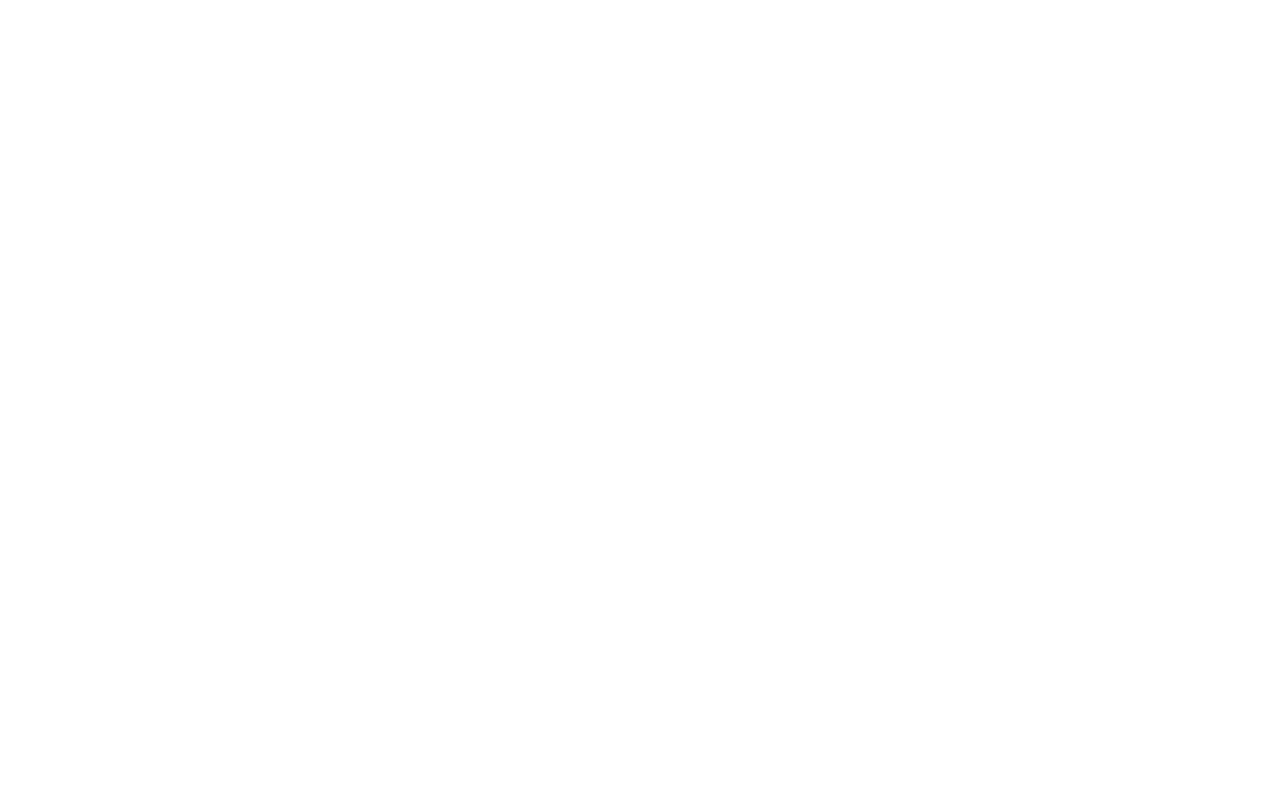
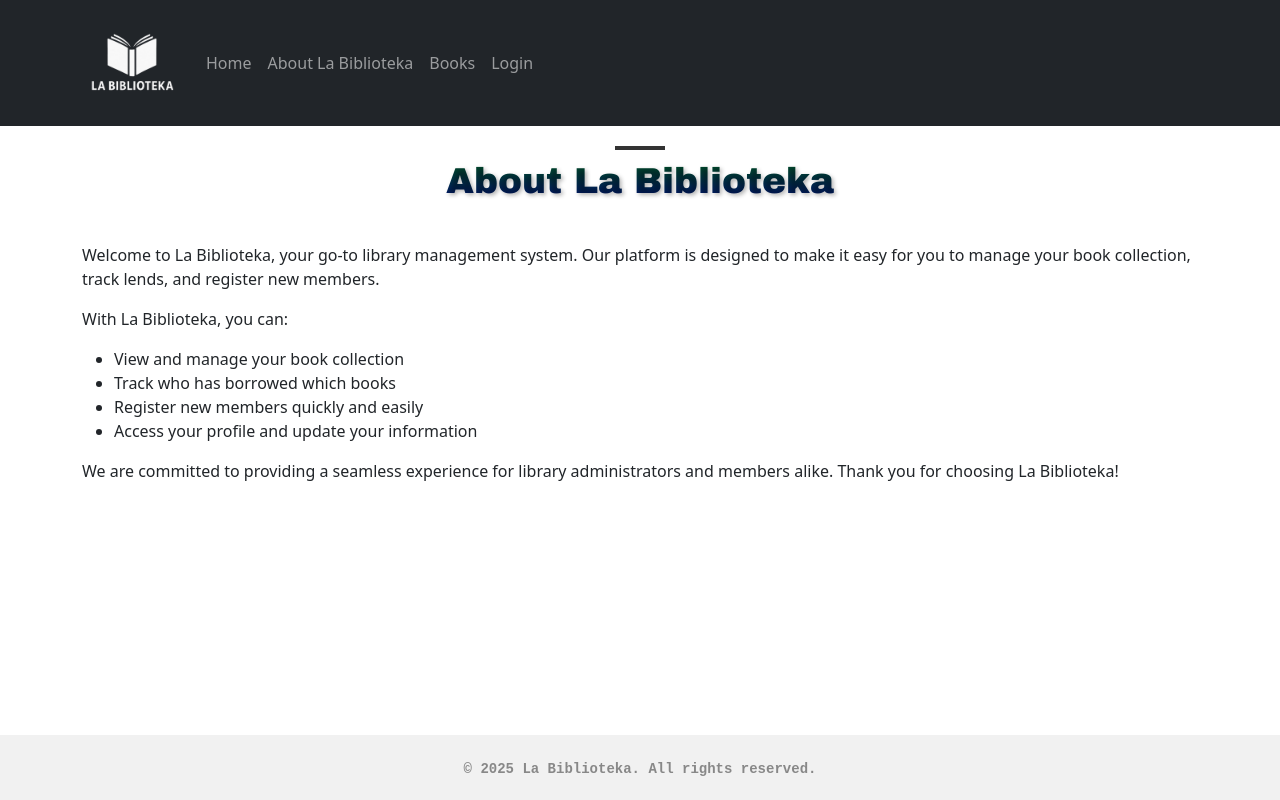
Before and after one commit to elab-development/internet-tehnologije-2024-projekat-appbiblioteka_20210263_20210292, a React (Create React App) app in the folder biblioteka-react/: page /about in a window 1280 px wide. Built offline with nearby package versions, Linux system fonts and the light colour scheme.

Commit message:
rutiranje app js i css

```diff
--- a/biblioteka-react/src/App.css
+++ b/biblioteka-react/src/App.css
@@ -1,38 +1,95 @@
-.App {
-  text-align: center;
+body {
+    margin: 0;
+    font-family: -apple-system, BlinkMacSystemFont, 'Segoe UI', Roboto, Oxygen,
+        Ubuntu, Cantarell, 'Open Sans', 'Helvetica Neue', sans-serif;
+    -webkit-font-smoothing: antialiased;
+    -moz-osx-font-smoothing: grayscale;
 }
 
-.App-logo {
-  height: 40vmin;
-  pointer-events: none;
+code {
+    font-family: source-code-pro, Menlo, Monaco, Consolas, 'Courier New',
+        monospace;
 }
 
-@media (prefers-reduced-motion: no-preference) {
-  .App-logo {
-    animation: App-logo-spin infinite 20s linear;
-  }
+footer {
+    text-align: center;
+    padding: 20px;
+    background-color: #f1f1f1;
+    position: fixed;
+    width: 100%;
+    bottom: 0;
 }
 
-.App-header {
-  background-color: #282c34;
-  min-height: 100vh;
-  display: flex;
-  flex-direction: column;
-  align-items: center;
-  justify-content: center;
-  font-size: calc(10px + 2vmin);
-  color: white;
+footer span {
+    color: #888;
+    font-size: 14px;
+    font-weight: bold;
+    font-family: 'Courier New', Courier, monospace;
 }
 
-.App-link {
-  color: #61dafb;
+.header h1 {
+    text-align: center;
+    margin-top: 20px;
+    font-size: 36px;
+    font-weight: bold;
+    font-family: 'Arial Black', Gadget, sans-serif;
+    background: -webkit-linear-gradient(#006400, #00008B);
+    -webkit-background-clip: text;
+    -webkit-text-fill-color: transparent;
+    position: relative;
+    padding-bottom: 10px;
+    text-shadow: 2px 2px 4px rgba(0, 0, 0, 0.3);
+}
+.header h1:before {
+    content: "";
+    display: block;
+    width: 50px;
+    height: 4px;
+    background-color: #333;
+    margin: 0 auto 10px auto;
 }
 
-@keyframes App-logo-spin {
-  from {
-    transform: rotate(0deg);
-  }
-  to {
-    transform: rotate(360deg);
-  }
+.card-container {
+    display: flex;
+    gap: 1.5rem;
+    flex-wrap: wrap;
+    justify-content: center;
 }
+
+.count-card {
+    flex: 1 1 200px;
+    background: #f9f9f9;
+    border-radius: 15px;
+    padding: 1.5rem;
+    text-align: center;
+    box-shadow: 0 4px 10px rgba(0,0,0,0.1);
+    transition: transform 0.2s ease, box-shadow 0.2s ease;
+}
+
+.count-card:hover {
+    transform: translateY(-5px);
+    box-shadow: 0 8px 20px rgba(0,0,0,0.15);
+}
+
+.count-card i {
+    font-size: 2.5rem;
+    color: #444;
+    margin-bottom: 0.5rem;
+}
+
+.count-card h2 {
+    font-size: 2rem;
+    margin: 0.5rem 0;
+    color: #000;
+}
+
+.count-card p {
+    font-size: 1rem;
+    color: #555;
+    margin: 0;
+}
+
+.content {
+    margin-top: 30px;
+    margin-bottom: 100px;
+}
--- a/biblioteka-react/src/App.js
+++ b/biblioteka-react/src/App.js
@@ -1,11 +1,56 @@
 import logo from './logo.svg';
 import './App.css';
 import 'bootstrap/dist/css/bootstrap.min.css';
+import Footer from "./components/Footer";
+import NavbarMenu from "./components/NavbarMenu";
+import Header from "./components/Header";
+import {Container} from "react-bootstrap";
+import {BrowserRouter, Route, Routes} from "react-router-dom";
+import Home from "./pages/Home";
+import About from "./pages/About";
+import Profile from "./pages/Profile";
+import Admin from "./pages/Admin";
+import Books from "./pages/Books";
+import Login from "./pages/Login";
+import Register from "./pages/Register";
+import MyLends from "./pages/MyLends";
+import {ToastContainer, Zoom} from "react-toastify";
+
 
 function App() {
   return (
     <>
+        <NavbarMenu/>
+        <Container>
+            <BrowserRouter>
+                <Routes>
+                    <Route path="/" element={<Home />} />
+                    <Route path="/books" element={<Books/>} />
+                    <Route path="/profile" element={<Profile />} />
+                    <Route path="/admin" element={<Admin/>} />
+                    <Route path="/about" element={<About/>} />
+                    <Route path="/login" element={<Login/>} />
+                    <Route path="/register" element={<Register/>} />
+                    <Route path="/my-lends" element={<MyLends/>} />
+                    <Route path="*" element={<Header title="404 Not Found"/>} />
+                </Routes>
+            </BrowserRouter>
+        </Container>
+        <Footer />
 
+        <ToastContainer
+            position="bottom-right"
+            autoClose={5000}
+            hideProgressBar={false}
+            newestOnTop={false}
+            closeOnClick={false}
+            rtl={false}
+            pauseOnFocusLoss
+            draggable
+            pauseOnHover
+            theme="dark"
+            transition={Zoom}
+        />
     </>
   );
 }
```
Also changed, not shown: 1 other file (tests, documents, lock files or other folders).
